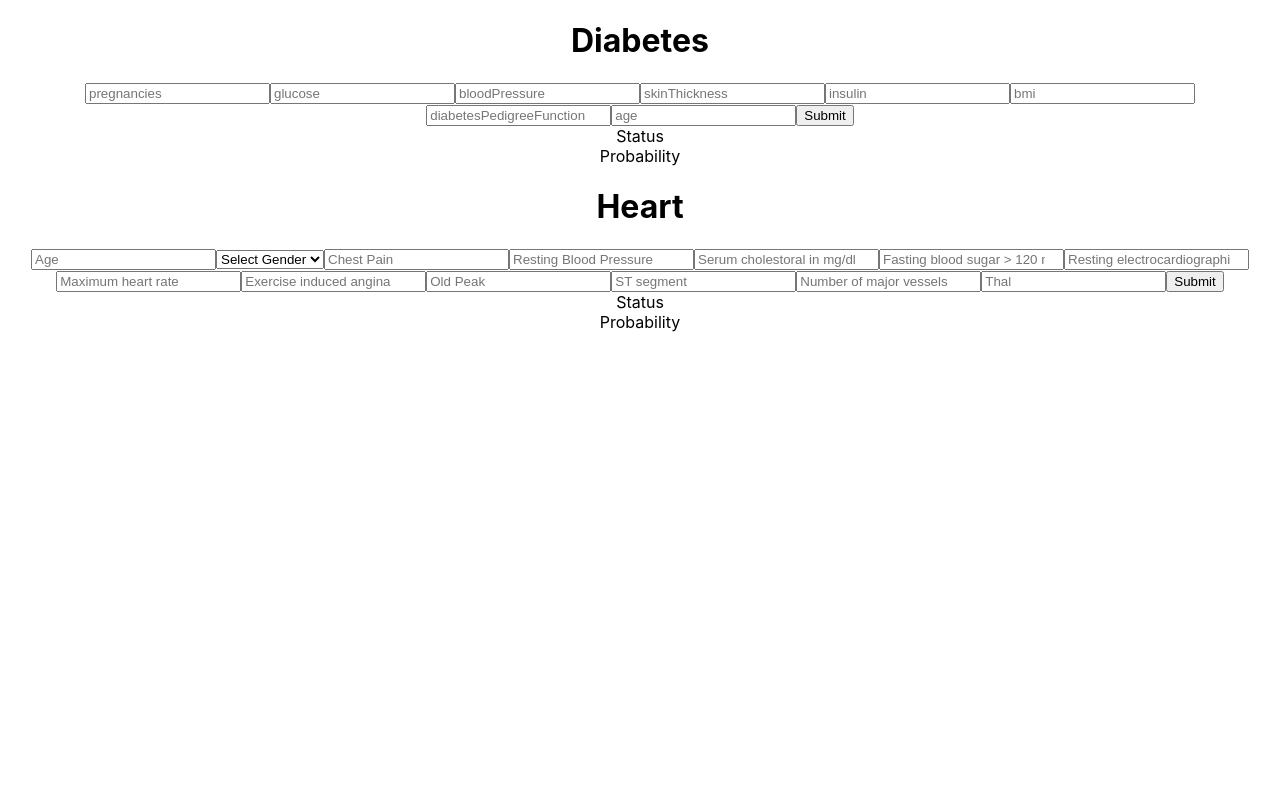
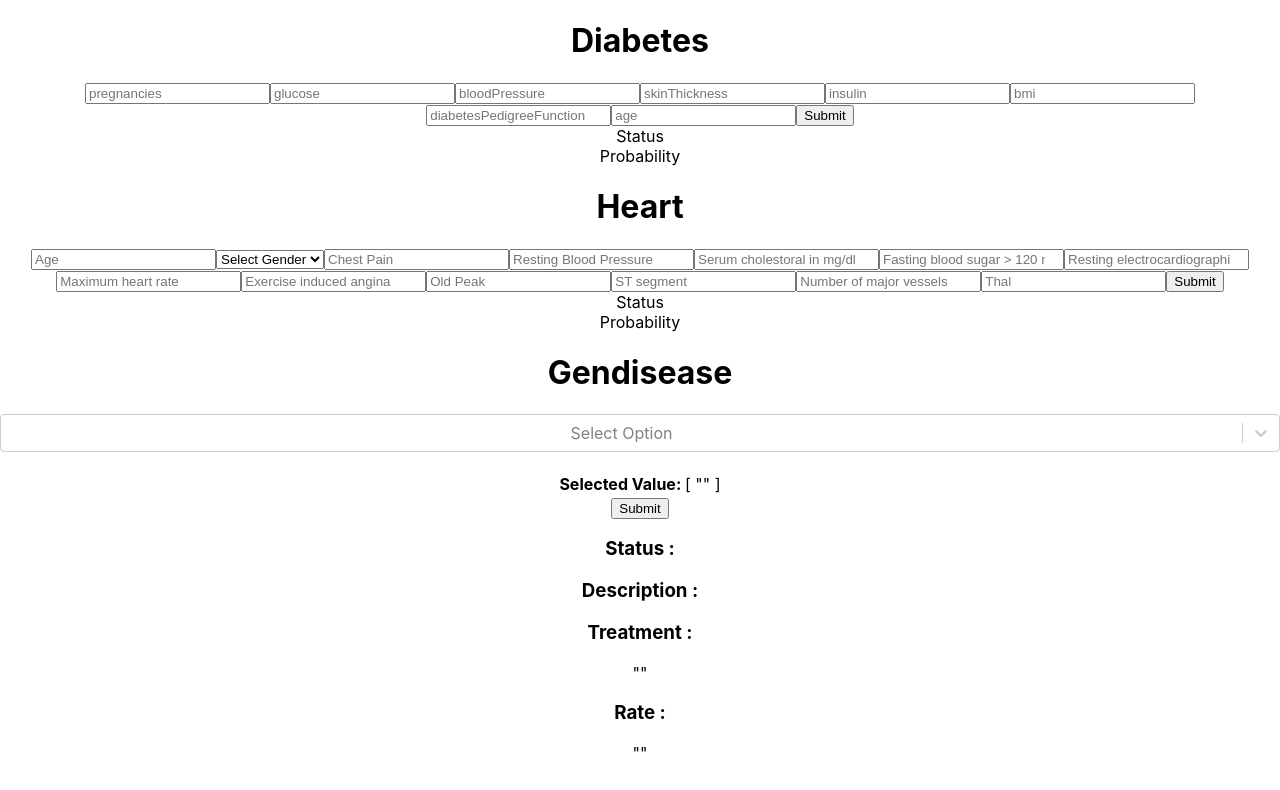
Before and after one commit to SmitMehta50/healthcare_app, a React (Create React App) app: page / in a window 1280 px wide. Shown: the top 790 px of the page. Built offline with nearby package versions, Linux system fonts and the light colour scheme.

Commit message:
basic general disease done

```diff
--- a/package.json
+++ b/package.json
@@ -10,6 +10,7 @@
     "react": "^17.0.2",
     "react-dom": "^17.0.2",
     "react-scripts": "5.0.0",
+    "react-select": "^5.2.2",
     "web-vitals": "^2.1.4"
   },
   "scripts": {
--- a/src/App.js
+++ b/src/App.js
@@ -2,6 +2,7 @@ import React from 'react';
 import './App.css';
 import Diabetes from './Diabetes';
 import Heart from './Heart';
+import Gendisease from './Gendisease';
 
 function App() {
   return (
@@ -9,6 +10,7 @@ function App() {
       {/* <Test sympton1='cough' sympton2='high_fever' sympton3='None' sympton4='None' sympton5='None' /> */}
       <Diabetes/>
       <Heart/>
+      <Gendisease/>
     </div>
   );
 }
--- /dev/null
+++ b/src/Gendisease.js
@@ -0,0 +1,94 @@
+import React, {useState} from 'react';
+import Select from 'react-select';
+import axios from 'axios';
+
+function Gendisease() {
+    const data = [
+        {
+          value: "abdominal_pain",
+          label: "Abdominal Pain"
+        },
+        {
+          value: "abnormal_menstruation",
+          label: "Abdominal Menstruation"
+        },
+        {
+          value: "acidity",
+          label: "Acidity"
+        },
+        {
+          value: "acute_liver_failure",
+          label: "Acute Live Failure"
+        },
+        {
+          value: "altered_sensorium",
+          label: "Altered Sensorium"
+        },
+        {
+          value: "anxiety",
+          label: "Anxiety"
+        }
+      ];
+
+      // set value for default selection
+      const [selectedValue, setSelectedValue] = useState([""]);
+      const [message, setMessage] = useState("");
+      const [discription, setDiscription] = useState("");
+      const [treatment, setTreatment] = useState("");
+      const [rate, setRate] = useState("")
+
+      // handle onChange event of the dropdown
+      const handleChange = (e) => {
+        setSelectedValue(Array.isArray(e) ? e.map(x => x.value) : []);
+      }
+
+      let handleSubmit = async (e) => {
+        e.preventDefault();
+        var myParams = selectedValue
+
+        await axios.post('http://127.0.0.1:5000/generalprediction', myParams)
+        .then(function(response){
+            console.log(response.data);
+            // if (response.status === 200){
+            setMessage(response.data[0].prediction)
+            setDiscription(response.data[2].discription[message])
+            setTreatment(response.data[3].treatment[message])
+            setRate(response.data[1]["rate"])
+            // }else{setMessage("Error Occured")}
+            // setMessage(response)
+       //Perform action based on response
+        }).catch((error)=>console.log(error));
+      };
+  return (
+    <div>
+        <h1>Gendisease</h1>
+
+
+      <form onSubmit={handleSubmit}>
+        <Select
+            className="dropdown"
+            placeholder="Select Option"
+            value={data.filter(obj => selectedValue.includes(obj.value))} // set selected values
+            options={data} // set list of the data
+            onChange={handleChange} // assign onChange function
+            isMulti
+            isClearable
+        />
+        {selectedValue && <div style={{ marginTop: 20, lineHeight: '25px' }}>
+            <div><b>Selected Value: </b> {JSON.stringify(selectedValue, null, 2)}</div>
+        </div>}
+        <button type="submit">Submit</button>
+
+        <div className="message"><h3>Status :</h3> {message }</div>
+        <div className="prob"><h3>Description :</h3> {discription}</div>
+        <div><h3>Treatment :</h3>{JSON.stringify(treatment, null, 2)}</div>
+        <div><h3>Rate :</h3>{JSON.stringify(rate, null, 2)}</div>
+
+      </form>
+
+    </div>
+  )
+}
+
+
+export default Gendisease;
```
Also changed, not shown: 1 other file (tests, documents, lock files or other folders).
